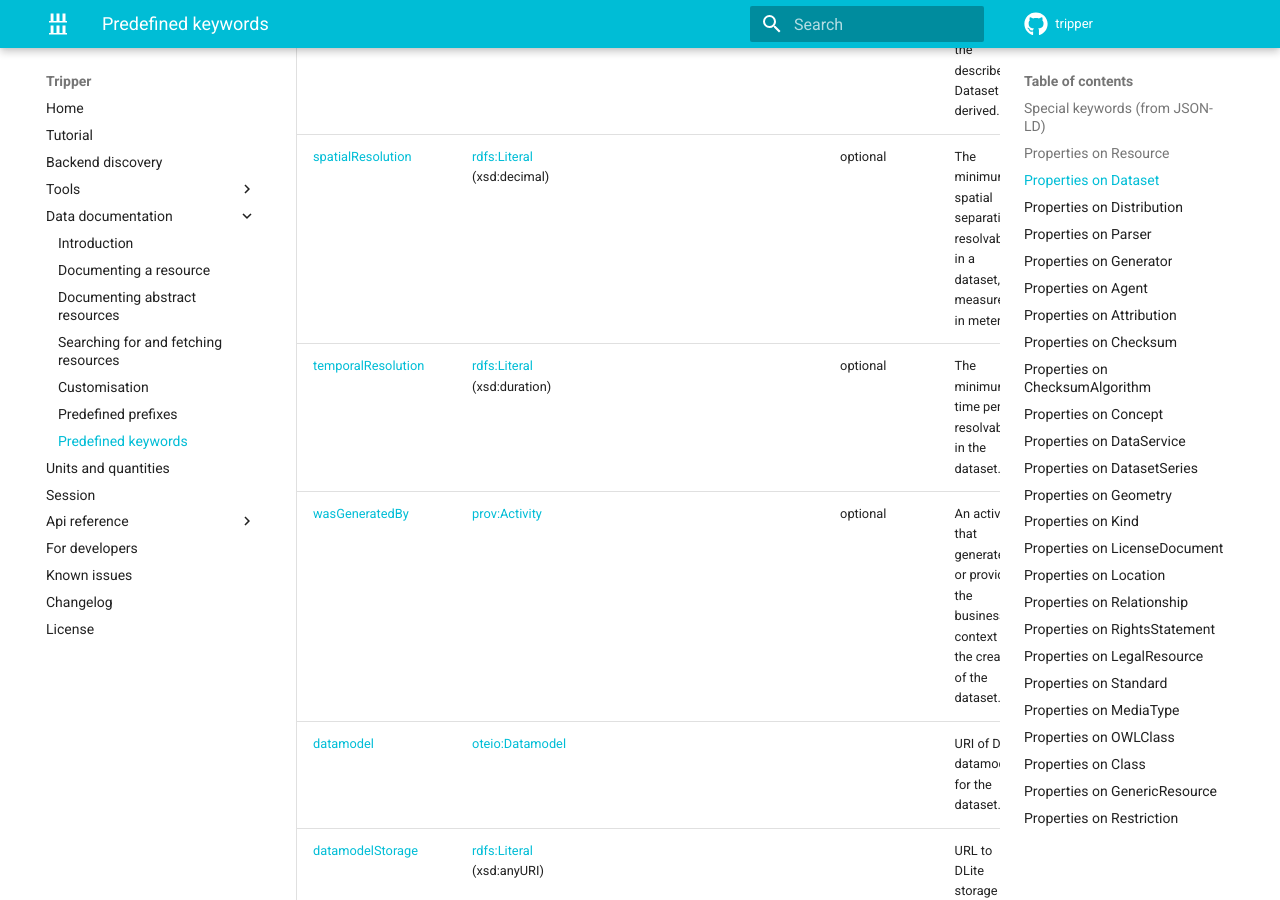
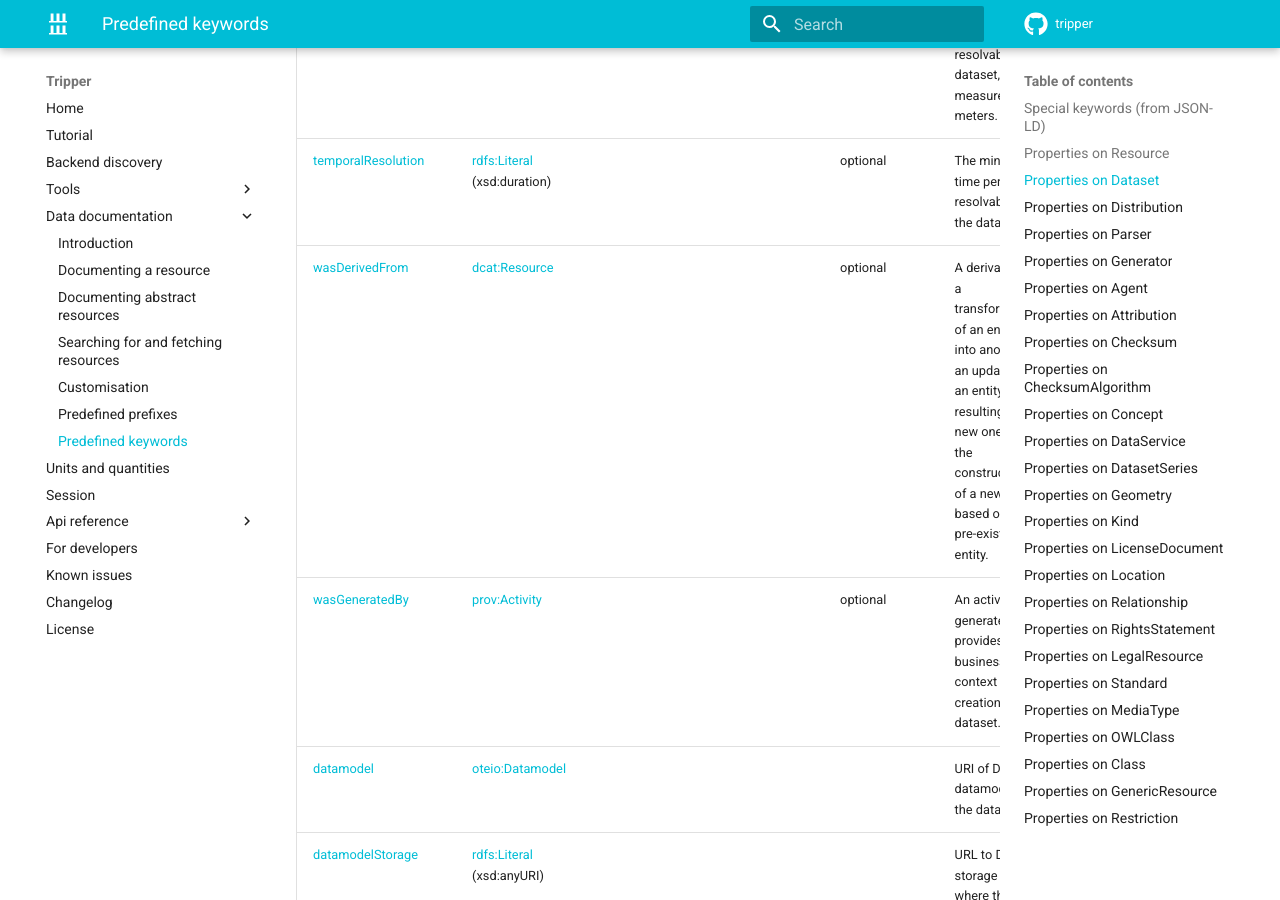
Before and after one commit to EMMC-ASBL/tripper, an MkDocs documentation site: the page built from docs/datadoc/keywords.md, in a window 1280 px wide and 900 px high, scrolled down 7799 px. Built offline with MkDocs 1.6.1 and Material for MkDocs 9.7.7, drawn with Linux system fonts in a browser that asks for light colours; comment, search, counter and statistics services are not loaded; the version menu is left out; some of the changed text lies outside the part shown.

```diff
--- a/docs/datadoc/keywords.md
+++ b/docs/datadoc/keywords.md
@@ -72,28 +72,29 @@ A collection of data, published or curated by an agent, and available for access
 
 - subClassOf: [dcat:Resource], [emmo:EMMO_194e367c_9783_4bf5_96d0_9ad597d48d9a]
 
-| Keyword                | Range                                            | Conformance | Definition                                                                                                                 | Usage note                                                                                                    |
-| ---------------------- | ------------------------------------------------ | ----------- | -------------------------------------------------------------------------------------------------------------------------- | ------------------------------------------------------------------------------------------------------------- |
-| [distribution]         | [dcat:Distribution]                              | recommended | An available distribution for the dataset.                                                                                 |                                                                                                               |
-| [geographicalCoverage] | [dcterms:Location]                               | recommended | A geographic region that is covered by the dataset.                                                                        |                                                                                                               |
-| [temporalCoverage]     | [dcterms:PeriodOfTime]                           | recommended | A temporal period that the Dataset covers.                                                                                 |                                                                                                               |
-| [frequency]            | [dcterms:Frequency]                              | optional    | The frequency at which the Dataset is updated.                                                                             |                                                                                                               |
-| [inSeries]             | [dcat:DatasetSeries]                             | optional    | A dataset series of which the dataset is part.                                                                             |                                                                                                               |
-| [otherIdentifier]      | [adms:Identifier]                                | optional    | A secondary identifier of the Dataset                                                                                      |                                                                                                               |
-| [sample]               | [dcat:Distribution]                              | optional    | A sample distribution of the dataset.                                                                                      |                                                                                                               |
-| [source]               | [dcat:Dataset]                                   | optional    | A related Dataset from which the described Dataset is derived.                                                             |                                                                                                               |
-| [spatialResolution]    | [rdfs:Literal]<br>(xsd:decimal)                  | optional    | The minimum spatial separation resolvable in a dataset, measured in meters.                                                |                                                                                                               |
-| [temporalResolution]   | [rdfs:Literal]<br>(xsd:duration)                 | optional    | The minimum time period resolvable in the dataset.                                                                         |                                                                                                               |
-| [wasGeneratedBy]       | [prov:Activity]                                  | optional    | An activity that generated, or provides the business context for, the creation of the dataset.                             |                                                                                                               |
-| [datamodel]            | [oteio:Datamodel]                                |             | URI of DLite datamodel for the dataset.                                                                                    |                                                                                                               |
-| [datamodelStorage]     | [rdfs:Literal]<br>(xsd:anyURI)                   |             | URL to DLite storage plugin where the datamodel is stored.                                                                 |                                                                                                               |
-| [hasDatum]             | [emmo:EMMO_50d6236a_7667_4883_8ae1_9bb5d190423a] |             | Relates a dataset to its datum parts.                                                                                      | `hasDatum` relations are normally NOT specified manually, since they are generated from the DLite data model. |
-| [isDescriptionFor]     | [dcat:Resource]                                  |             | An object (e.g. a material) that this dataset describes.                                                                   |                                                                                                               |
-| [isInputOf]            | [emmo:EMMO_43e9a05d_98af_41b4_92f6_00f79a09bfce] |             | A process that this dataset is the input to.                                                                               |                                                                                                               |
-| [isOutputOf]           | [emmo:EMMO_43e9a05d_98af_41b4_92f6_00f79a09bfce] |             | A process that this dataset is the output to.                                                                              |                                                                                                               |
-| [mappings]             | [rdfs:Literal]<br>(rdf:JSON)                     |             | A list of subject-predicate-object triples mapping the datamodel to ontological concepts.                                  |                                                                                                               |
-| [mappingURL]           | [rdfs:Literal]<br>(xsd:anyURI)                   |             | URL to a document defining the mappings of the datamodel. The file format is given by `mappingFormat`. Defaults to turtle. |                                                                                                               |
-| [mappingFormat]        | [rdfs:Literal]                                   |             | File format for `mappingURL`. Defaults to "turtle".                                                                        |                                                                                                               |
+| Keyword                | Range                                            | Conformance | Definition                                                                                                                                                                     | Usage note                                                                                                    |
+| ---------------------- | ------------------------------------------------ | ----------- | ------------------------------------------------------------------------------------------------------------------------------------------------------------------------------ | ------------------------------------------------------------------------------------------------------------- |
+| [distribution]         | [dcat:Distribution]                              | recommended | An available distribution for the dataset.                                                                                                                                     |                                                                                                               |
+| [geographicalCoverage] | [dcterms:Location]                               | recommended | A geographic region that is covered by the dataset.                                                                                                                            |                                                                                                               |
+| [temporalCoverage]     | [dcterms:PeriodOfTime]                           | recommended | A temporal period that the Dataset covers.                                                                                                                                     |                                                                                                               |
+| [frequency]            | [dcterms:Frequency]                              | optional    | The frequency at which the Dataset is updated.                                                                                                                                 |                                                                                                               |
+| [inSeries]             | [dcat:DatasetSeries]                             | optional    | A dataset series of which the dataset is part.                                                                                                                                 |                                                                                                               |
+| [otherIdentifier]      | [adms:Identifier]                                | optional    | A secondary identifier of the Dataset                                                                                                                                          |                                                                                                               |
+| [sample]               | [dcat:Distribution]                              | optional    | A sample distribution of the dataset.                                                                                                                                          |                                                                                                               |
+| [source]               | [dcat:Dataset]                                   | optional    | A related Dataset from which the described Dataset is derived.                                                                                                                 |                                                                                                               |
+| [spatialResolution]    | [rdfs:Literal]<br>(xsd:decimal)                  | optional    | The minimum spatial separation resolvable in a dataset, measured in meters.                                                                                                    |                                                                                                               |
+| [temporalResolution]   | [rdfs:Literal]<br>(xsd:duration)                 | optional    | The minimum time period resolvable in the dataset.                                                                                                                             |                                                                                                               |
+| [wasDerivedFrom]       | [dcat:Resource]                                  | optional    | A derivation is a transformation of an entity into another, an update of an entity resulting in a new one, or the construction of a new entity based on a pre-existing entity. | Relates a resource to another resource it was derived from.                                                   |
+| [wasGeneratedBy]       | [prov:Activity]                                  | optional    | An activity that generated, or provides the business context for, the creation of the dataset.                                                                                 |                                                                                                               |
+| [datamodel]            | [oteio:Datamodel]                                |             | URI of DLite datamodel for the dataset.                                                                                                                                        |                                                                                                               |
+| [datamodelStorage]     | [rdfs:Literal]<br>(xsd:anyURI)                   |             | URL to DLite storage plugin where the datamodel is stored.                                                                                                                     |                                                                                                               |
+| [hasDatum]             | [emmo:EMMO_50d6236a_7667_4883_8ae1_9bb5d190423a] |             | Relates a dataset to its datum parts.                                                                                                                                          | `hasDatum` relations are normally NOT specified manually, since they are generated from the DLite data model. |
+| [isDescriptionFor]     | [dcat:Resource]                                  |             | An object (e.g. a material) that this dataset describes.                                                                                                                       |                                                                                                               |
+| [isInputOf]            | [emmo:EMMO_43e9a05d_98af_41b4_92f6_00f79a09bfce] |             | A process that this dataset is the input to.                                                                                                                                   |                                                                                                               |
+| [isOutputOf]           | [emmo:EMMO_43e9a05d_98af_41b4_92f6_00f79a09bfce] |             | A process that this dataset is the output to.                                                                                                                                  |                                                                                                               |
+| [mappings]             | [rdfs:Literal]<br>(rdf:JSON)                     |             | A list of subject-predicate-object triples mapping the datamodel to ontological concepts.                                                                                      |                                                                                                               |
+| [mappingURL]           | [rdfs:Literal]<br>(xsd:anyURI)                   |             | URL to a document defining the mappings of the datamodel. The file format is given by `mappingFormat`. Defaults to turtle.                                                     |                                                                                                               |
+| [mappingFormat]        | [rdfs:Literal]                                   |             | File format for `mappingURL`. Defaults to "turtle".                                                                                                                            |                                                                                                               |
 
 
 ## Properties on [Distribution]
@@ -235,9 +236,9 @@ A description following the vCard specification, e.g. to provide telephone numbe
 ## Properties on [LicenseDocument]
 A legal document giving official permission to do something with a resource.
 
-| Keyword | Range          | Conformance | Definition                                                                  | Usage note |
-| ------- | -------------- | ----------- | --------------------------------------------------------------------------- | ---------- |
-| [type]  | [skos:Concept] |             | A type of licence, e.g. indicating 'public domain' or 'royalties required'. |            |
+| Keyword | Range          | Conformance | Definition                                                                  | Usage note                                                                                                                                    |
+| ------- | -------------- | ----------- | --------------------------------------------------------------------------- | --------------------------------------------------------------------------------------------------------------------------------------------- |
+| [type]  | [skos:Concept] | optional    | A type of licence, e.g. indicating 'public domain' or 'royalties required'. | The value should be chosen from [ADMS publisher type](https://raw.githubusercontent.com/SEMICeu/ADMS-AP/master/purl.org/ADMS_SKOS_v1.00.rdf). |
 
 
 ## Properties on [Location]
@@ -403,6 +404,8 @@ The class of property restrictions.
 [dcterms:PeriodOfTime]: http://purl.org/dc/terms/PeriodOfTime
 [temporalResolution]: http://www.w3.org/ns/dcat#temporalResolution
 [rdfs:Literal]: http://www.w3.org/2000/01/rdf-schema#Literal
+[wasDerivedFrom]: http://www.w3.org/ns/prov#wasDerivedFrom
+[dcat:Resource]: http://www.w3.org/ns/dcat#Resource
 [wasGeneratedBy]: http://www.w3.org/ns/prov#wasGeneratedBy
 [prov:Activity]: http://www.w3.org/ns/prov#Activity
 [datamodel]: https://w3id.org/emmo/domain/oteio#hasDatamodel
```
Also changed, not shown: 3 other files.
